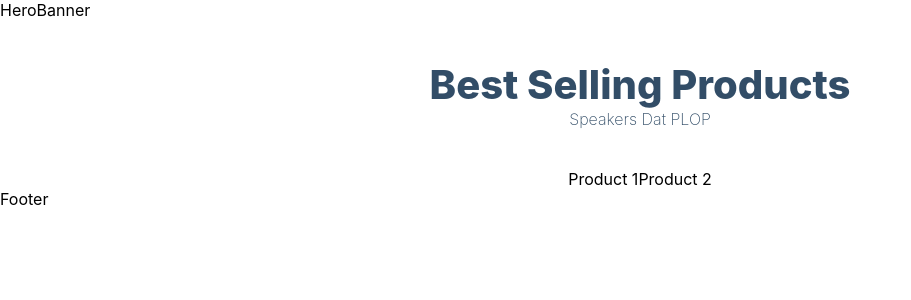
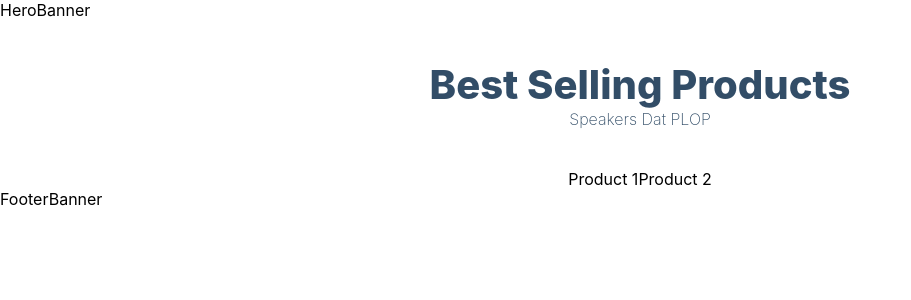
Before and after one commit to SafetyDav3/store, a Next.js app: page / in a window 1280 px wide. Shown: the top 300 px of the page, without its empty margins (0-911 px from the left). Built offline with nearby package versions, Linux system fonts and the light colour scheme.

Commit message:
components added and selected in the pages/index.js

```diff
--- a/pages/index.js
+++ b/pages/index.js
@@ -1,19 +1,21 @@
 import React from "react";
+
+import { Product, FooterBanner, HeroBanner } from "../components";
 
 const index = () => {
   return (
     <>
-      HeroBanner
+      <HeroBanner />
+
       <div className="products-heading">
-        <h2 >Best Selling Products</h2>
+        <h2>Best Selling Products</h2>
         <p>Speakers Dat PLOP</p>
       </div>
-
       <div className="products-container">
         {["Product 1", "Product 2"].map((product) => product)}
       </div>
 
-      Footer
+      <FooterBanner />
     </>
   );
 };
```
